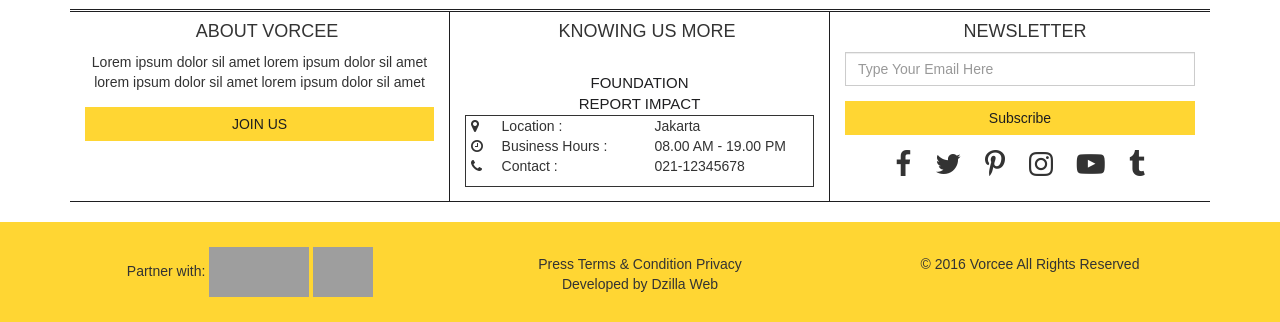
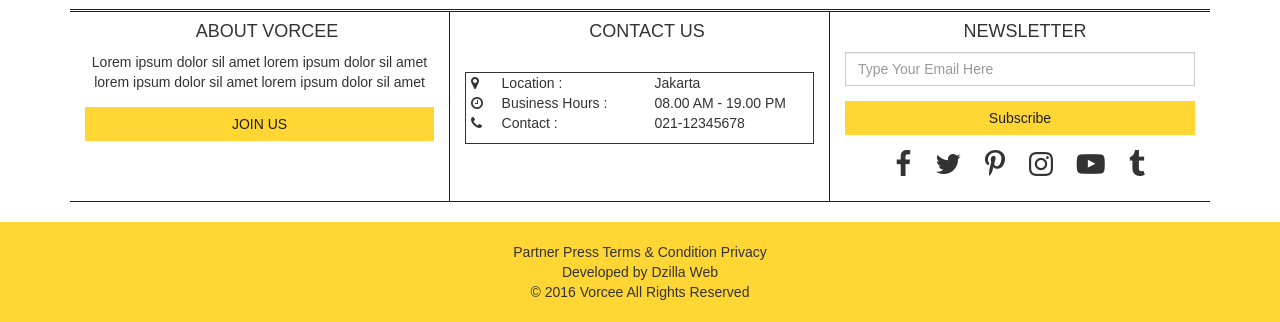
Before and after one commit to Irwin99/vorceebaru, a CodeIgniter app: page / in a window 1280 px wide. Shown: the part 2193-2515 px from the top of the page. Run offline with CodeIgniter, Linux system fonts and the light colour scheme; some web fonts are replaced; grey boxes are pictures that could not be loaded.

Commit message:
revisi
footer

```diff
--- a/application/views/default/common/footer.php
+++ b/application/views/default/common/footer.php
@@ -53,9 +53,7 @@
 				</div>
 			</div>
 			<div class="col-md-4 vc-footer-child text-center">
-				<h4 style="margin-left:15px">KNOWING US MORE</h4><br/>
-				<a href="#">FOUNDATION</a><br />
-				<a href="#">REPORT IMPACT</a><br />
+				<h4 style="margin-left:15px">CONTACT US</h4><br/>
 				<div class="vc-footer-child-box text-left">
 					<div class="row" style="padding:0px 5px 0px 5px">
 						<div class="col-md-1 col-sm-1 col-xs-1">
@@ -100,20 +98,16 @@
 	<div id="vc-bottom-footer">
 		<div class="container">
 			<div class="row text-center" style="background-color: #FFD633">
-				<div class="col-md-4 col-xs-12" style="margin-top:5px">
-					Partner with:
-					<img src="<?php echo base_url('asset/images/atamerica.png')?>" width="100" height="50" >
-					<img src="<?php echo base_url('asset/images/nutrifood.jpg')?>" width="60" height="50">
-				</div>
-				<div class="col-md-4 col-xs-12 text-center" style="margin-top:12px">
+				<div class="col-md-4 col-xs-12"></div>
+				<div class="col-md-4 col-xs-12 text-center">
+					<a href="#">Partner</a>
 					<a href="#">Press</a>
 					<a href="#">Terms & Condition</a>
 					<a href="#">Privacy</a><br/>
 					Developed by <a href="http://dzillaweb.com/">Dzilla Web</a><br/>
-				</div>
-				<div class="col-md-4" style="margin-top:12px">
 					<p>&copy; 2016 Vorcee All Rights Reserved</p>
 				</div>
+				<div class="col-md-4" style="margin-top:12px"></div>
 			</div>
 		</div>
 	</div>
```
